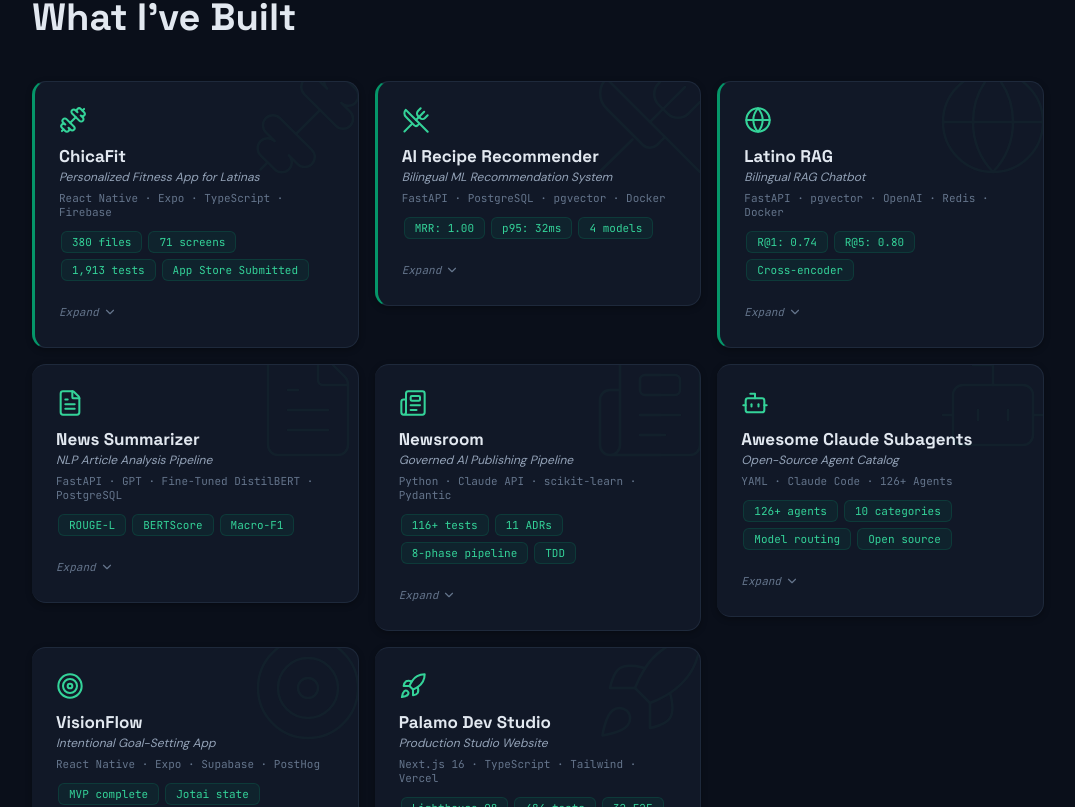
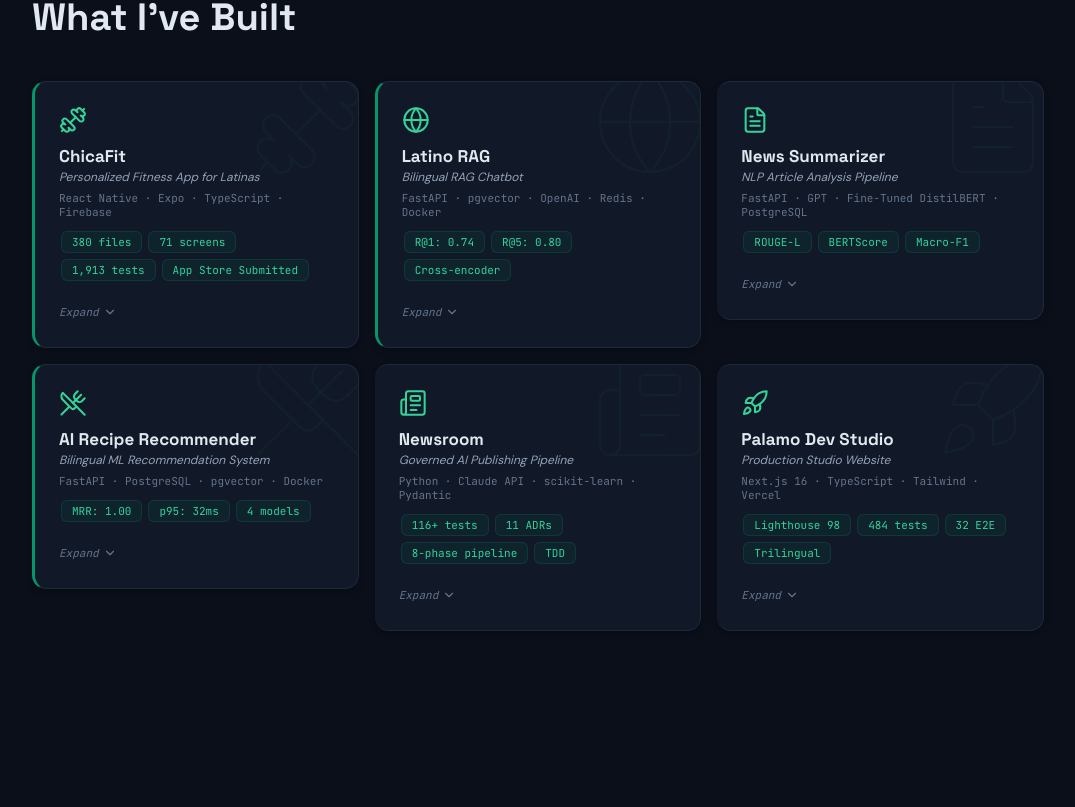
Before and after one commit to hectorluisalamo/resume, a React (Vite) app: page / in a window 1280 px wide. Shown: the part 1793-2600 px from the top of the page, without its empty margins (102-1177 px from the left). Built offline with nearby package versions, Linux system fonts and the light colour scheme.

Commit message:
fix: update education topics and reorder projects

```diff
--- a/src/App.jsx
+++ b/src/App.jsx
@@ -42,19 +42,6 @@
     icon: Dumbbell, highlight: true,
   },
   {
-    title: "AI Recipe Recommender",
-    subtitle: "Bilingual ML Recommendation System",
-    tech: "FastAPI · PostgreSQL · pgvector · Docker",
-    url: "https://github.com/hectorluisalamo",
-    stats: ["MRR: 1.00", "p95: 32ms", "4 models"],
-    bullets: [
-      "Deployed 4-model ranking system (popularity → keyword → TF-IDF → semantic embeddings) with evaluation on bilingual gold set",
-      "Multilingual semantic search using sentence-transformers + pgvector ANN indexing at p95 latency of 32ms",
-      "Comprehensive evaluation framework with Precision@5, MRR, and latency benchmarks across all variants",
-    ],
-    icon: UtensilsCrossed, highlight: true,
-  },
-  {
     title: "Latino RAG",
     subtitle: "Bilingual RAG Chatbot",
     tech: "FastAPI · pgvector · OpenAI · Redis · Docker",
@@ -80,6 +67,19 @@
     ],
     icon: FileText,
   },
+    {
+    title: "AI Recipe Recommender",
+    subtitle: "Bilingual ML Recommendation System",
+    tech: "FastAPI · PostgreSQL · pgvector · Docker",
+    url: "https://github.com/hectorluisalamo",
+    stats: ["MRR: 1.00", "p95: 32ms", "4 models"],
+    bullets: [
+      "Deployed 4-model ranking system (popularity → keyword → TF-IDF → semantic embeddings) with evaluation on bilingual gold set",
+      "Multilingual semantic search using sentence-transformers + pgvector ANN indexing at p95 latency of 32ms",
+      "Comprehensive evaluation framework with Precision@5, MRR, and latency benchmarks across all variants",
+    ],
+    icon: UtensilsCrossed, highlight: true,
+  },
   {
     title: "Newsroom",
     subtitle: "Governed AI Publishing Pipeline",
@@ -92,30 +92,6 @@
       "More test LOC than source LOC. Strict no-network testing policy",
     ],
     icon: Newspaper,
-  },
-  {
-    title: "Awesome Claude Subagents",
-    subtitle: "Open-Source Agent Catalog",
-    tech: "YAML · Claude Code · 126+ Agents",
-    url: "https://github.com/hectorluisalamo",
-    stats: ["126+ agents", "10 categories", "Model routing", "Open source"],
-    bullets: [
-      "Curated catalog of 126+ specialized AI coding agents with model-tier routing and granular tool permissions",
-      "Agent format enabling independent context windows, domain-specific intelligence, and automated model selection",
-    ],
-    icon: Bot,
-  },
-  {
-    title: "VisionFlow",
-    subtitle: "Intentional Goal-Setting App",
-    tech: "React Native · Expo · Supabase · PostHog",
-    url: "https://github.com/hectorluisalamo",
-    stats: ["MVP complete", "Jotai state", "Magic link auth", "70% coverage"],
-    bullets: [
-      "Mobile goal-setting app with Jotai atom persistence, Supabase passwordless auth, and PostHog analytics",
-      "Enforced UX constraints (max 3 daily priorities, 1-3 weekly items) as code-level invariants",
-    ],
-    icon: Target,
   },
   {
     title: "Palamo Dev Studio",
@@ -153,8 +129,8 @@
 
 const education = [
   { title: "B.A. History", inst: "University of Illinois at Chicago", topics: "Research, Critical Analysis, Academic Writing" },
-  { title: "CS50: Introduction to Computer Science", inst: "HarvardX (Certificate Earned)", topics: "Algorithms, Data Structures, Databases, SQL, Flask, Software Engineering" },
-  { title: "CS50 AI: Artificial Intelligence with Python", inst: "HarvardX (Certificate Earned)", topics: "Minimax, Bayesian Networks, NLP, PageRank, Neural Networks, Attention Mechanisms" },
+  { title: "CS50: Data Science and Machine Learning", inst: "HarvardX (Certificate Earned)", topics: "Linear Regression, Logistic Regression, k-NN, Decision Trees, Random Forests, Data Wrangling, Pandas, scikit-learn, Model Evaluation" },
+  { title: "CS50 AI: Computer Science for Artificial Intelligence", inst: "HarvardX (Certificate Earned)", topics: "Algorithms, Data Structures, SQL, Web Development, Search, Knowledge Representation, Optimization, Neural Networks, NLP, Reinforcement Learning" },
 ];
 
 function useInView(th = 0.1) {
```
